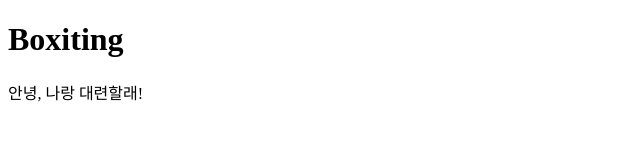
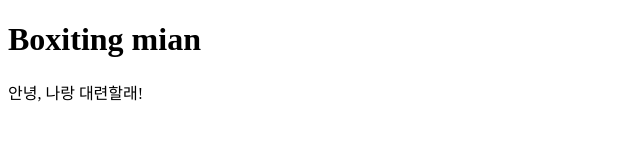
Before and after one commit to hanseungyeoun/boxiting, a plain HTML site: page index.html in a window 1280 px wide. Shown: the whole page, without its empty margins (0-640 px from the left). Drawn offline with Linux system fonts and the light colour scheme.

```diff
--- a/index.html
+++ b/index.html
@@ -7,7 +7,7 @@
     <title>Document</title>
 </head>
 <body>
-    <h1>Boxiting</h1>
+    <h1>Boxiting mian</h1>
     <div>안녕, 나랑 대련할래!</div>
 </body>
 </html>
```
